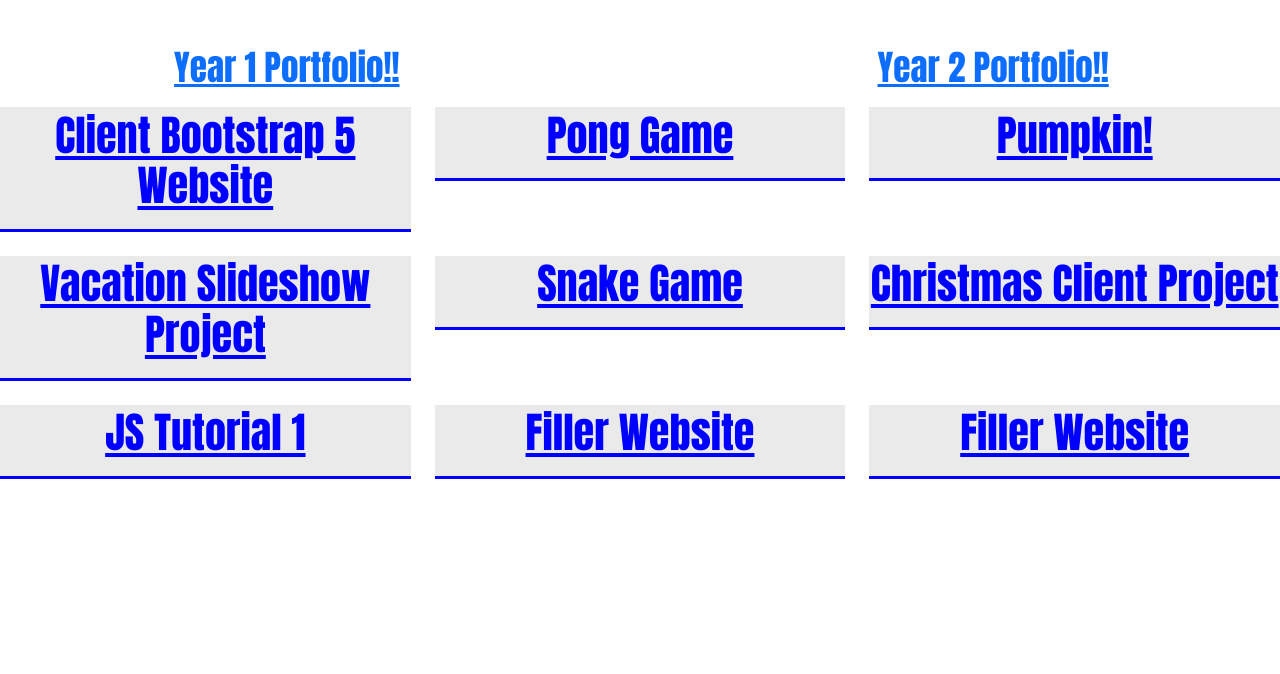
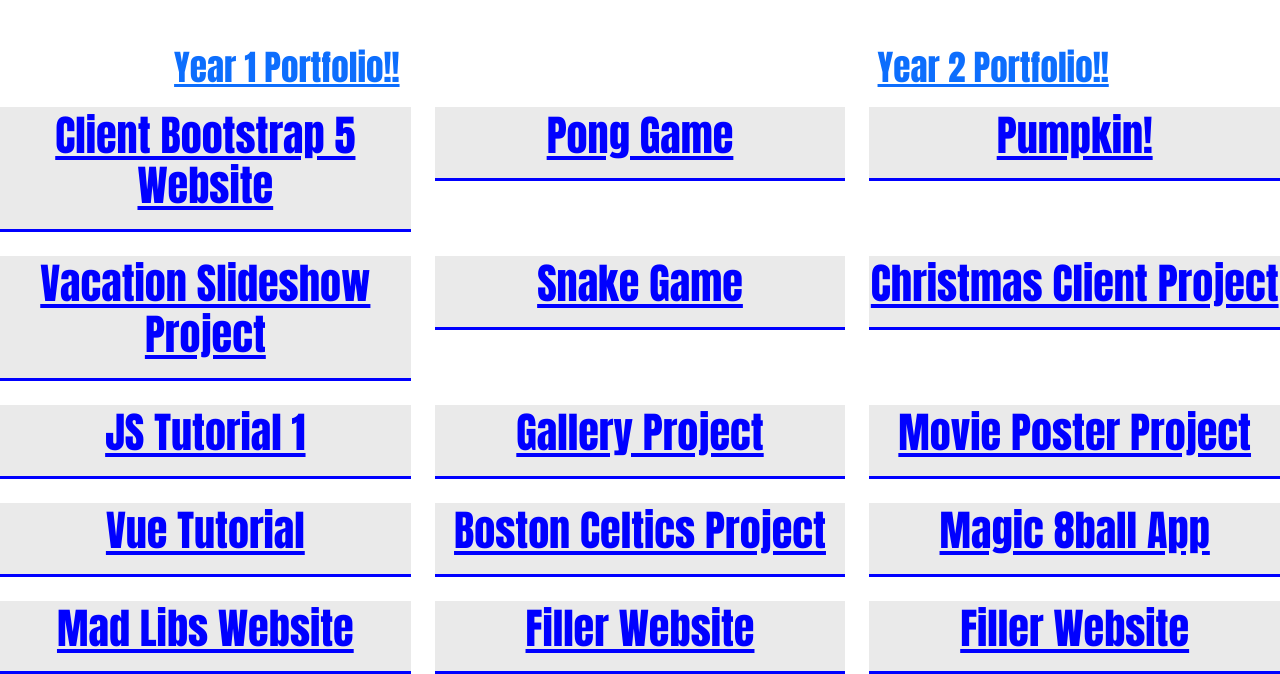
Before and after one commit to AngelBomova/Portfolio-3, a plain HTML site: page work.html in a window 1280 px wide. Shown: the part 839-1513 px from the top of the page. Before the commit the page ends 1318 px from the top, so only its background shows below. Drawn offline with nearby package versions, Linux system fonts and the light colour scheme.

Commit message:
added websites that I made

```diff
--- a/work.html
+++ b/work.html
@@ -91,12 +91,40 @@
                   <a id="footerbutton2" href="https://angelbomova.github.io/Js-tutorial-1/" target="_blank"><h1 class="hfive">JS Tutorial 1</h1></a>
               </div>
                 <div class="col">
-                    <a id="footerbutton2" href="https://google.com" target="_blank"><h1 class="hfive">Filler Website</h1></a>
+                    <a id="footerbutton2" href="https://angelbomova.github.io/JSON-Gallery-Project/" target="_blank"><h1 class="hfive">Gallery Project</h1></a>
                 </div>
                   <div class="col">
-                      <a id="footerbutton2" href="https://google.com" target="_blank"><h1 class="hfive">Filler Website</h1></a>
+                      <a id="footerbutton2" href="https://angelbomova.github.io/NJIT-Moive-Poster-Project-3--Attempt-2-/" target="_blank"><h1 class="hfive">Movie Poster Project</h1></a>
                   </div>
               </div>
 
+              <br>
+
+              <div class="row">
+                <div class="col">
+                  <a id="footerbutton2" href="https://angelbomova.github.io/Vue-3-Firebase-master/" target="_blank"><h1 class="hfive">Vue Tutorial</h1></a>
+              </div>
+                  <div class="col">
+                      <a id="footerbutton2" href="https://angelbomova.github.io/Boston-Celtics-2024-Champs-Choice-Project/" target="_blank"><h1 class="hfive">Boston Celtics Project</h1></a>
+                  </div>
+                    <div class="col">
+                        <a id="footerbutton2" href="https://angelbomova.github.io/Magic-8-Ball-Project/" target="_blank"><h1 class="hfive">Magic 8ball App</h1></a>
+                    </div>
+                </div>
+
+                <br>
+
+                <div class="row">
+                  <div class="col">
+                    <a id="footerbutton2" href="https://angelbomova.github.io/Mad-Libs-Website/" target="_blank"><h1 class="hfive">Mad Libs Website</h1></a>
+                </div>
+                    <div class="col">
+                        <a id="footerbutton2" href="https://google.com" target="_blank"><h1 class="hfive">Filler Website</h1></a>
+                    </div>
+                      <div class="col">
+                          <a id="footerbutton2" href="https://google.com" target="_blank"><h1 class="hfive">Filler Website</h1></a>
+                      </div>
+                  </div>
+
             </body>
 </html>
```
